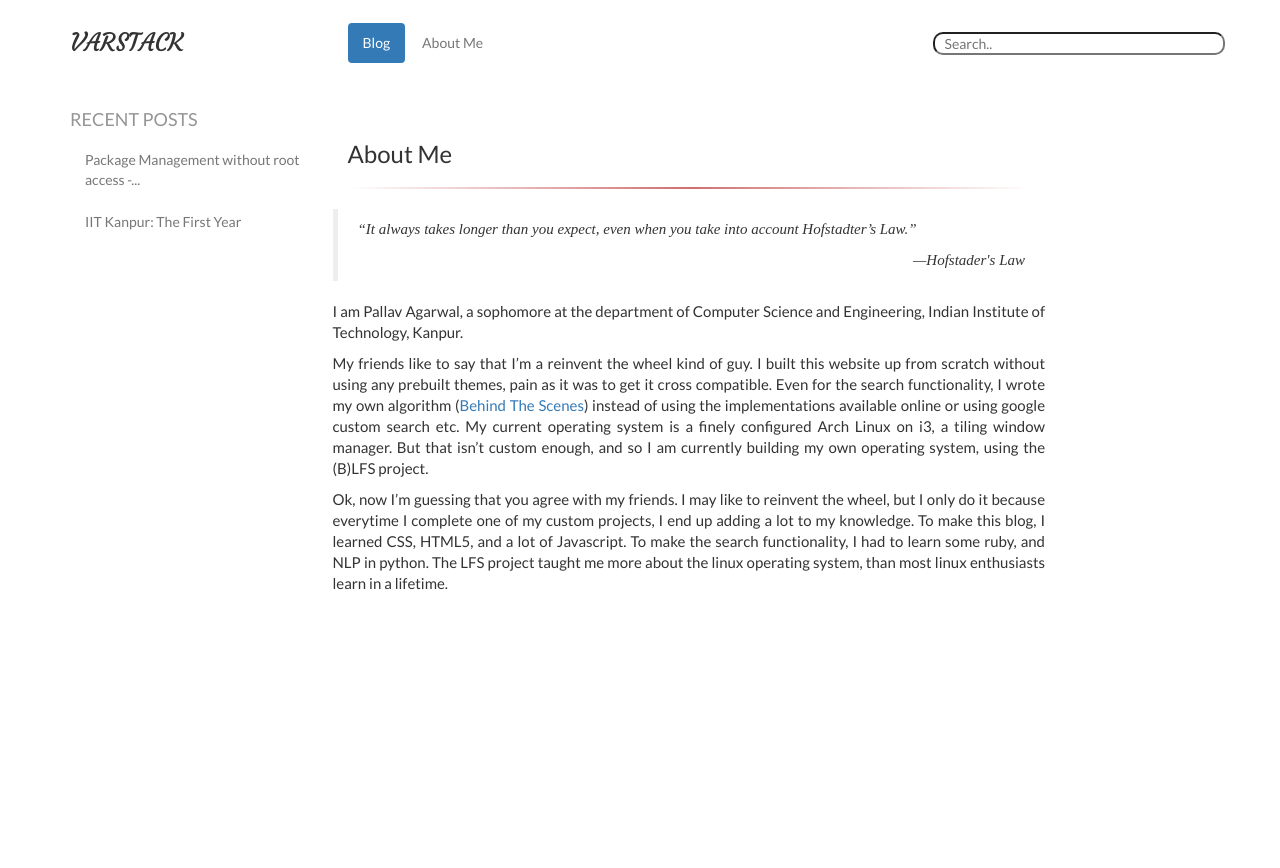
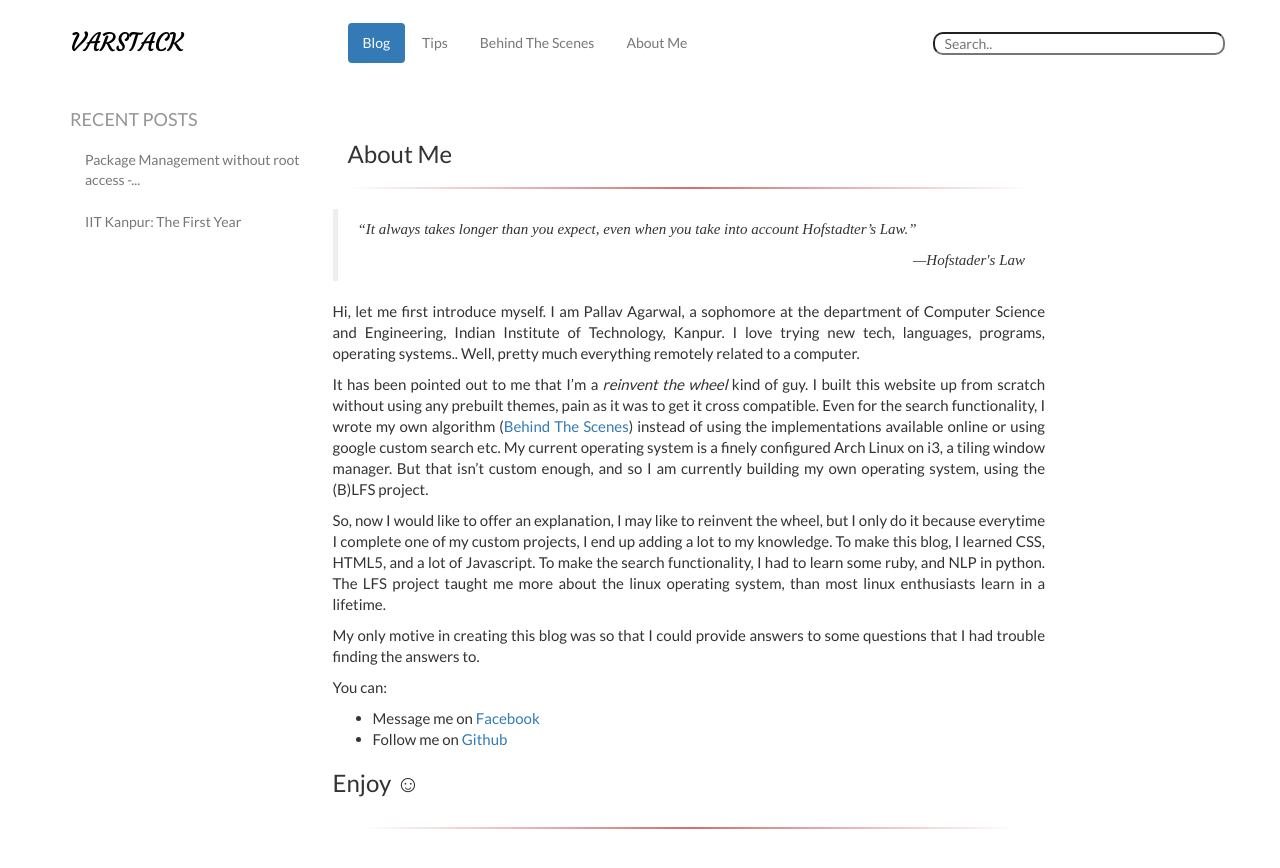
Before and after one commit to pallavagarwal07/pallavagarwal07.github.io, a Jekyll site: the page built from about_me/index.md, in a window 1280 px wide. Shown: the top 868 px of the page. Built offline with Jekyll 4.4.1, drawn with Linux system fonts in a browser that asks for light colours; Markdown is read by kramdown in place of the engine named in the settings; comment, search, counter and statistics services are not loaded.

Commit message:
New pages added, Disqus added.

```diff
--- a/_layouts/default.html
+++ b/_layouts/default.html
@@ -29,11 +29,13 @@
     <div class="container">
         <div class="row" id="menu">
             <div class="table_this" id="tableRow">
-                <div class="col-sm-3 vcenter" id="site_title">VARSTACK</div>
+                <div class="col-sm-3 vcenter" id="site_title"><a href="/" style="color:black;">VARSTACK</a></div>
                 <div class="col-sm-6 vcenter">
                     <div class="row" id="top_menu">
                         <ul class="nav nav-pills">
-                            <li class="active" id="blog"><a class="color_change" href="#">Blog</a></li>
+                            <li class="active" id="blog"><a class="color_change" href="/">Blog</a></li>
+                            <li id="tips"><a class="color_change" href="/tips/">Tips</a></li>
+                            <li id="algo"><a class="color_change" href="/algo/">Behind The Scenes</a></li>
                             <li id="about"><a class="color_change" href="/about_me/">About Me</a></li>
                         </ul>
                     </div>
@@ -70,6 +72,20 @@
                         {{content}}
                     </div>
                 </div>
+                <hr />
+                <div id="disqus_thread"></div>
+                <script type="text/javascript">
+/* * * CONFIGURATION VARIABLES * * */
+var disqus_shortname = 'varstack';
+
+/* * * DON'T EDIT BELOW THIS LINE * * */
+(function() {
+    var dsq = document.createElement('script'); dsq.type = 'text/javascript'; dsq.async = true;
+    dsq.src = '//' + disqus_shortname + '.disqus.com/embed.js';
+    (document.getElementsByTagName('head')[0] || document.getElementsByTagName('body')[0]).appendChild(dsq);
+})();
+                </script>
+                <noscript>Please enable JavaScript to view the <a href="https://disqus.com/?ref_noscript" rel="nofollow">comments powered by Disqus.</a></noscript>
             </div>
             <div class="col-sm-2">
             </div>
--- a/about_me/index.md
+++ b/about_me/index.md
@@ -6,14 +6,16 @@
 
 > "It always takes longer than you expect, even
 > when you take into account Hofstadter's Law."
->
 > <p style="text-align:right"> —Hofstader's Law </p>
 
+Hi, let me first introduce myself.
 I am Pallav Agarwal, a sophomore at the department of
 Computer Science and Engineering, Indian Institute of
-Technology, Kanpur.
+Technology, Kanpur. I love trying new tech, languages,
+programs, operating systems.. Well, pretty much everything
+remotely related to a computer.
 
-My friends like to say that I'm a reinvent the wheel
+It has been pointed out to me that I'm a _reinvent the wheel_
 kind of guy. I built this website up from scratch without
 using any prebuilt themes, pain as it was to get it
 cross compatible. Even for the search functionality, I
@@ -25,7 +27,7 @@
 currently building my own operating system, using the
 (B)LFS project.
 
-Ok, now I'm guessing that you agree with my friends.
+So, now I would like to offer an explanation,
 I may like to reinvent the wheel, but I only do it
 because everytime I complete one of my custom projects,
 I end up adding a lot to my knowledge. To make this
@@ -34,3 +36,14 @@
 ruby, and NLP in python. The LFS project taught me more
 about the linux operating system, than most linux
 enthusiasts learn in a lifetime.
+
+My only motive in creating this blog was so that
+I could provide answers to some questions that
+I had trouble finding the answers to.
+
+You can:
+
+* Message me on [Facebook](http://fb.com/pallavagarwal07)
+* Follow me on [Github](http://github.com/pallavagarwal07)
+
+###Enjoy ☺
```
Also changed, not shown: algo/index.md (added, +100 -0 lines).
